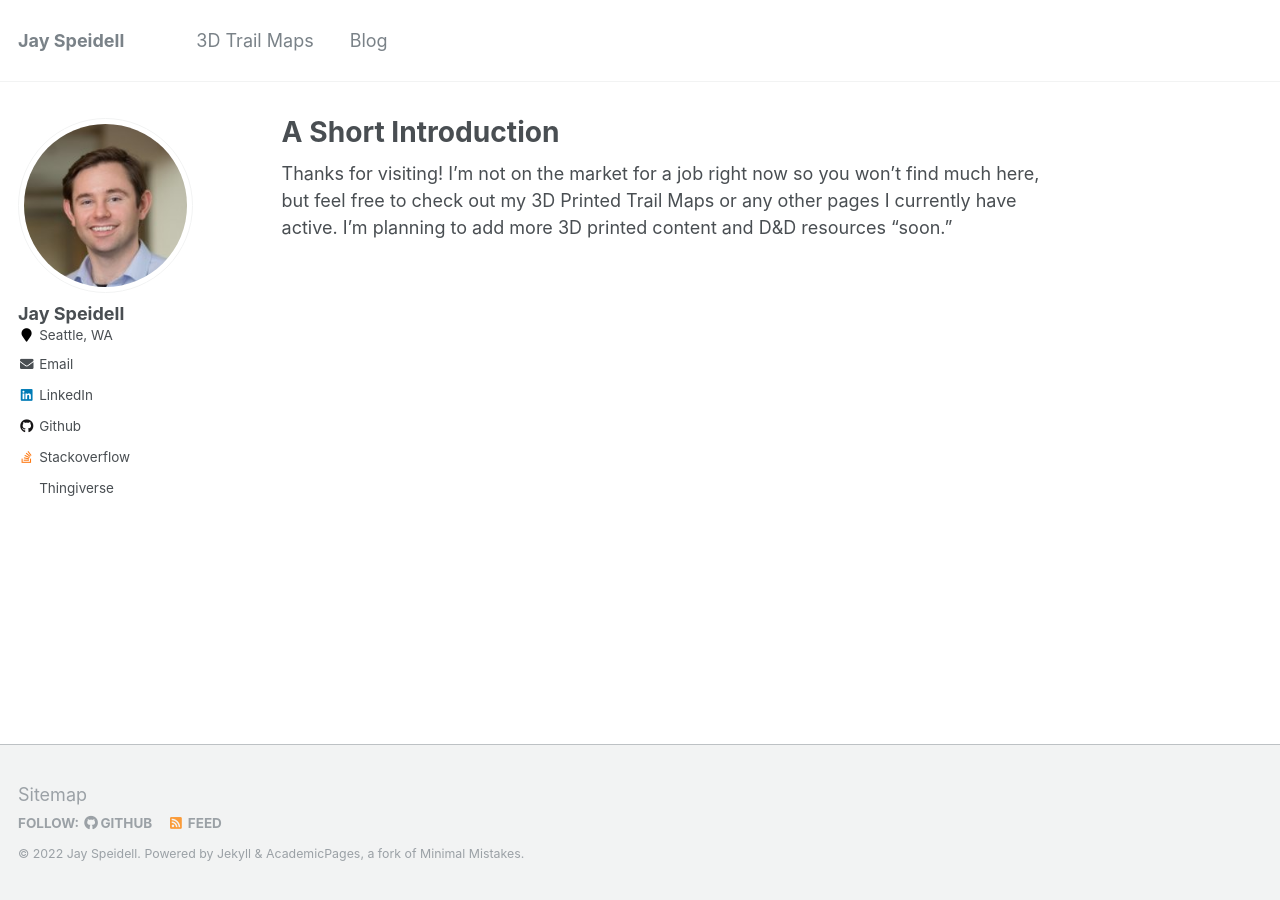
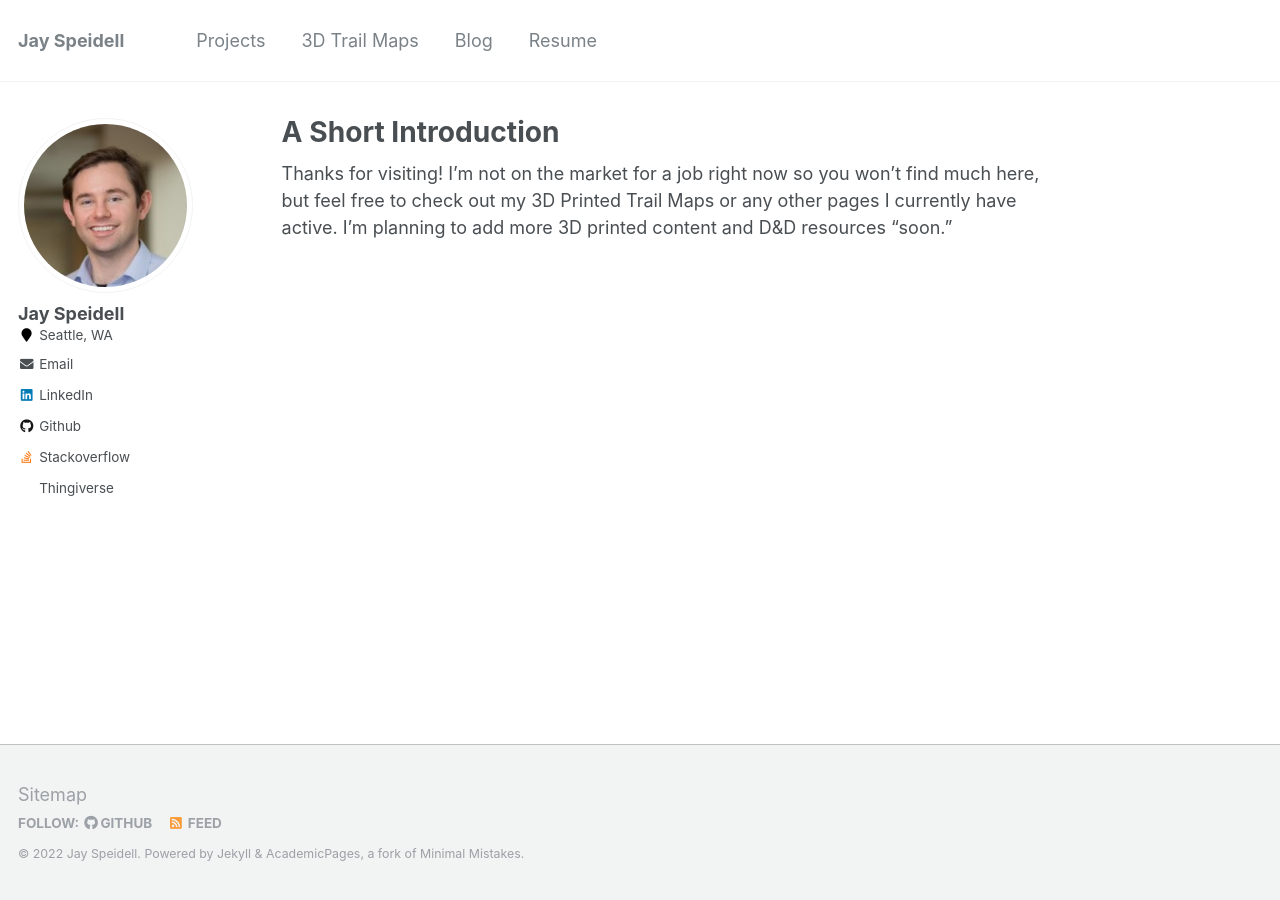
Before and after one commit to jayspeidell/jayspeidell.github.io, a Jekyll site: the page built from _pages/about.md, in a window 1280 px wide. Built offline with Jekyll 4.4.1, drawn with Linux system fonts in a browser that asks for light colours.

Commit message:
Update navigation.yml

```diff
--- a/_data/navigation.yml
+++ b/_data/navigation.yml
@@ -5,13 +5,16 @@ main:
 
 
 
- # - title: "Projects"
- #   url: /projects/
+  - title: "Projects"
+    url: /projects/
   - title: "3D Trail Maps"
     url: /3dtrailmaps/
 
   - title: "Blog"
     url: /year-archive/
+
+  - title: "Resume"
+    url: /resume/
   #- title: "Publications"
 #    url: /publications/
 
```
